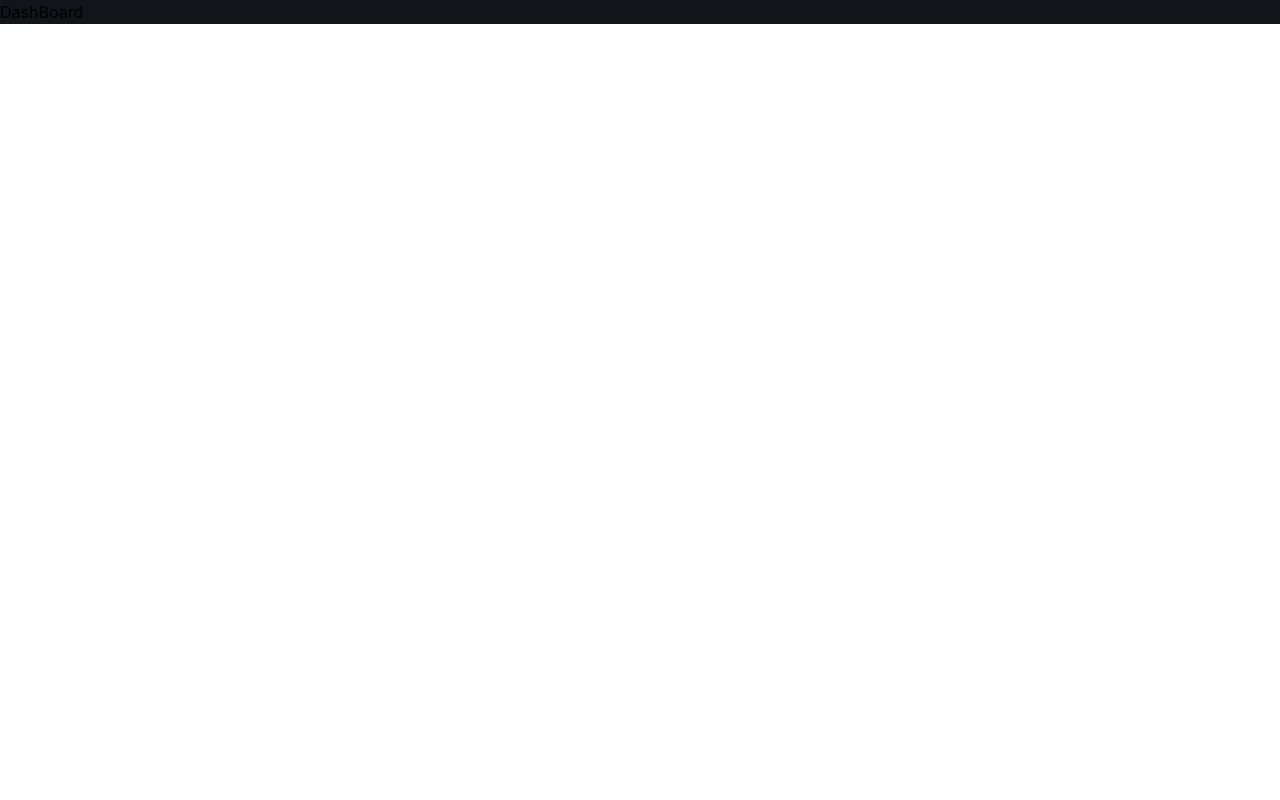
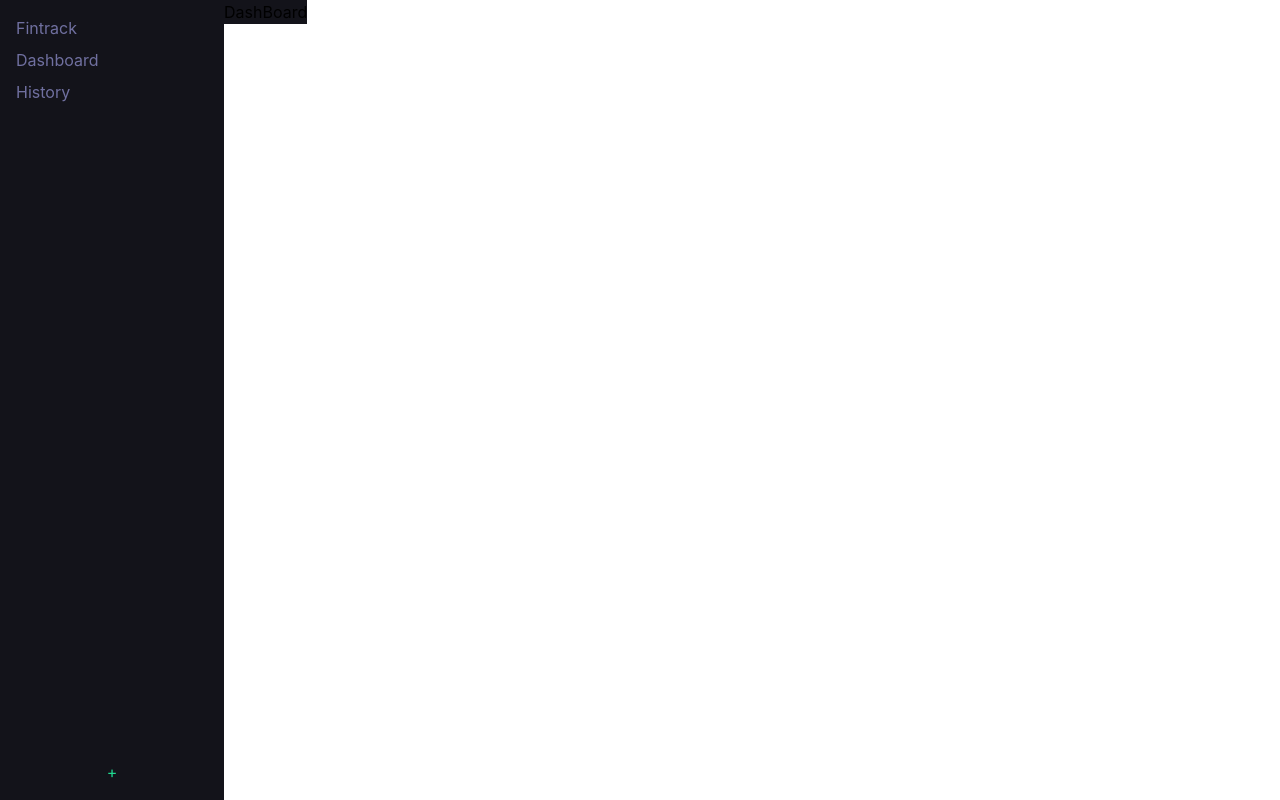
Before and after one commit to JoaoFazio/fintrack, a React (Vite) app: page / in a window 1280 px wide. Built offline with nearby package versions, Linux system fonts and the light colour scheme.

Commit message:
feat: add Sidebar component with navigation links

```diff
--- a/src/App.jsx
+++ b/src/App.jsx
@@ -2,14 +2,18 @@ import { BrowserRouter, Routes, Route } from "react-router-dom";
 import React from "react";
 import Dashboard from "./pages/Dashboard";
 import History from "./pages/History";
+import Sidebar from "./components/Sidebar";
 
 function App() {
   return (
     <BrowserRouter>
-      <Routes>
-        <Route path="/" element={<Dashboard />} />
-        <Route path="/history" element={<History />} />
-      </Routes>
+      <div className="flex">
+        <Sidebar />
+        <Routes>
+          <Route path="/" element={<Dashboard />} />
+          <Route path="/history" element={<History />} />
+        </Routes>
+      </div>
     </BrowserRouter>
   );
 }
--- /dev/null
+++ b/src/components/Sidebar.jsx
@@ -0,0 +1,20 @@
+import { NavLink } from "react-router-dom";
+
+function Sidebar() {
+  return (
+    <aside className="w-56 bg-surface flex flex-col p-4 h-screen">
+      <nav className="flex flex-col gap-2">
+        <span className="text-t2">Fintrack</span>
+        <NavLink to="/" className="text-t2">
+          Dashboard
+        </NavLink>
+        <NavLink to="/history" className="text-t2">
+          History
+        </NavLink>
+      </nav>
+      <button className="text-accent mt-auto">+</button>
+    </aside>
+  );
+}
+
+export default Sidebar;
```
